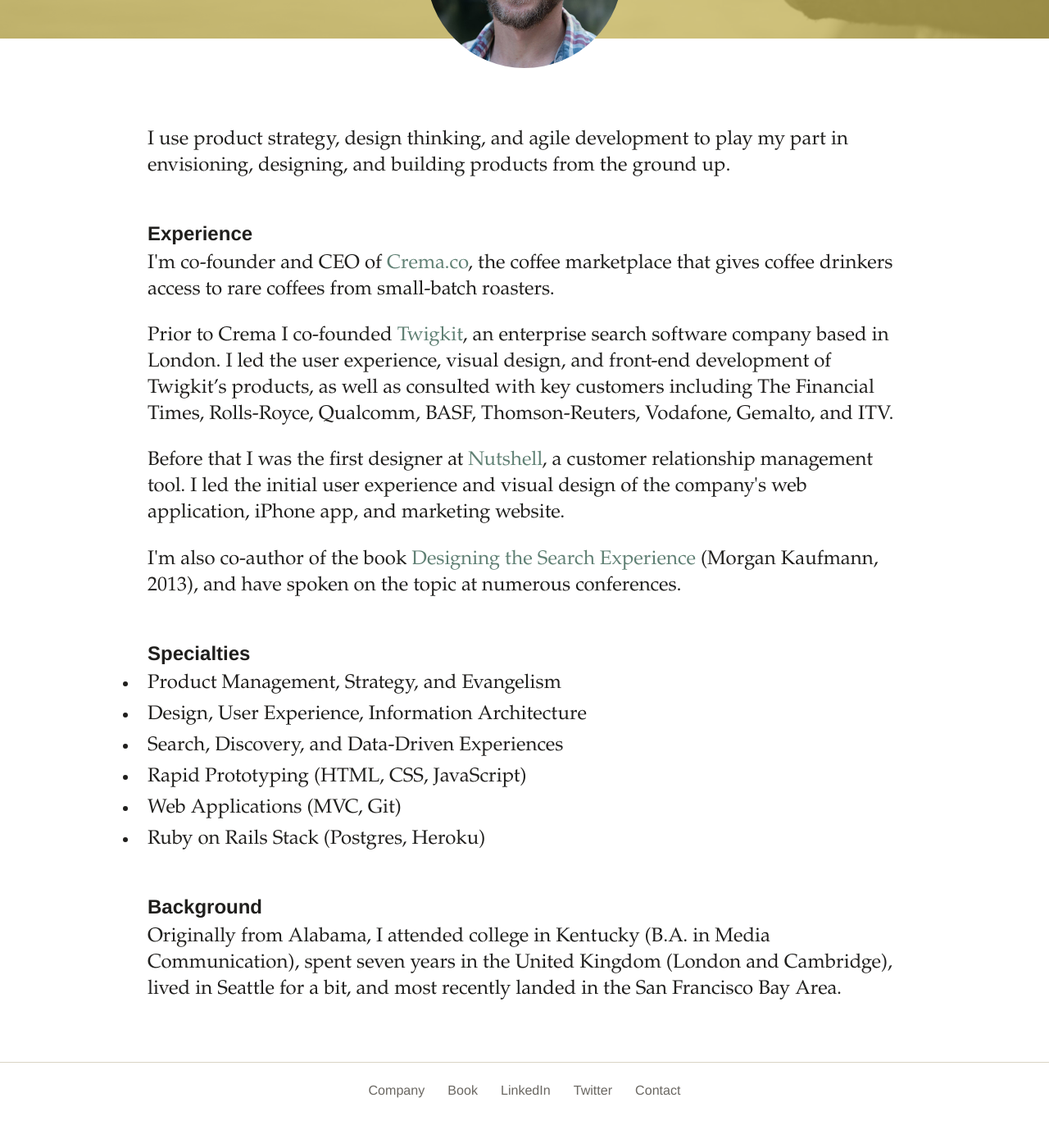
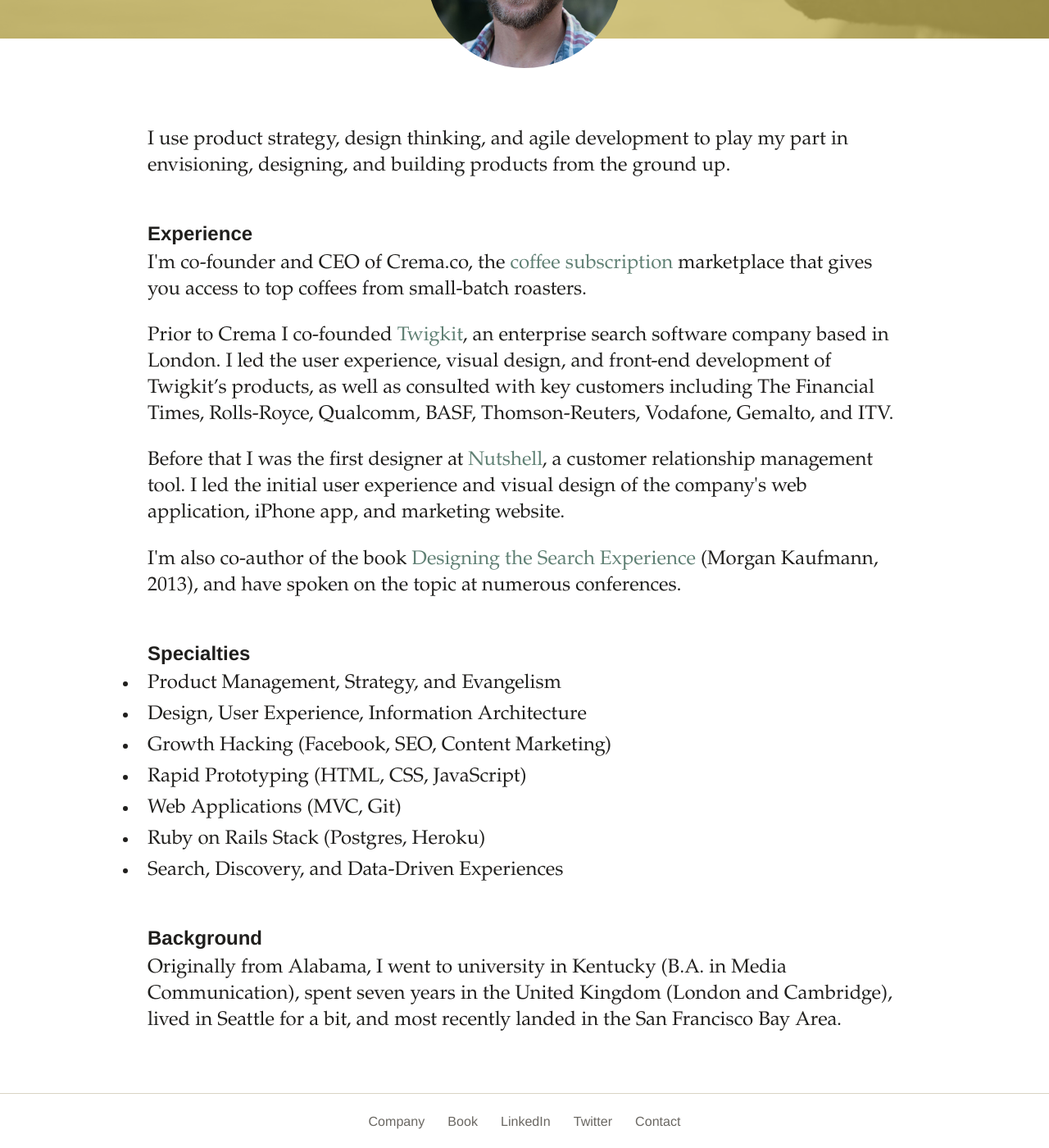
Before and after one commit to SeriouslyInc/tylertate, a Jekyll site: the page built from about.html, in a window 1280 px wide and 1400 px high, scrolled down 271 px. Shown: the whole window at 82% size. Built offline with Jekyll 4.4.1, drawn with Linux system fonts in a browser that asks for light colours; before the commit the page ends 1633 px from its top, so only the background shows below that.

Commit message:
Adding recent blog posts and udpating bio.

```diff
--- a/about.html
+++ b/about.html
@@ -19,7 +19,7 @@ bodyId: about
 
 			<h3>Experience</h3>
 
-			<p>I'm co-founder and CEO of <a href="https://crema.co">Crema.co</a>, the coffee marketplace that gives coffee drinkers access to rare coffees from small-batch roasters.</p>
+			<p>I'm co-founder and CEO of Crema.co, the <a href="https://crema.co">coffee subscription</a> marketplace that gives you access to top coffees from small-batch roasters.</p>
 
 			<p>Prior to Crema I co-founded <a href="/works/2014/01/01/twigkit-user-interface-components.html">Twigkit</a>, an enterprise search software company based in London. I led the user experience, visual design, and front-end development of Twigkit’s products, as well as consulted with key customers including The Financial Times, Rolls-Royce, Qualcomm, BASF, Thomson-Reuters, Vodafone, Gemalto, and ITV.</p>
 
@@ -31,14 +31,15 @@ bodyId: about
 			<ul>
 				<li>Product Management, Strategy, and Evangelism</li>
 				<li>Design, User Experience, Information Architecture</li>
-				<li>Search, Discovery, and Data-Driven Experiences</li>
+				<li>Growth Hacking (Facebook, SEO, Content Marketing)</li>
 				<li>Rapid Prototyping (HTML, CSS, JavaScript)</li>
 				<li>Web Applications (MVC, Git)</li>
 				<li>Ruby on Rails Stack (Postgres, Heroku)</li>
+				<li>Search, Discovery, and Data-Driven Experiences</li>
 			</ul>
 
 			<h3>Background</h3>
-			<p>Originally from Alabama, I attended college in Kentucky (B.A. in Media Communication), spent seven years in the United Kingdom (London and Cambridge), lived in Seattle for a bit, and most recently landed in the San Francisco Bay Area.</p>
+			<p>Originally from Alabama, I went to university in Kentucky (B.A. in Media Communication), spent seven years in the United Kingdom (London and Cambridge), lived in Seattle for a bit, and most recently landed in the San Francisco Bay Area.</p>
 
 			<!-- <h3>Get in touch</h3>
 			<p>Are you building a new product or ready to take an existing one to the next level? <a href="mailto:tyler@tylertate.com">Drop me a line</a>. I provide design consulting for teams tackling problems I'm passionate about.</p> -->
--- a/index.html
+++ b/index.html
@@ -5,7 +5,7 @@ bodyId: home
 ---
 
 <header class="hero">
-	<h2 class="hero-heading">Design, code, coffee. I enjoy creating products people love.</h2>
+	<h2 class="hero-heading">Design, code, coffee. I enjoy creating and scaling products people love.</h2>
 	<div class="hero-text">
 		<p>Hi, I'm Tyler, co-founder and CEO of <a href="https://Crema.co">Crema.co</a>, the coffee marketplace.</p>
 		<p>Previously I was co-founder at <a href="http://twigkit.com/">Twigkit</a> (enterprise search software), the first lead designer at <a href="http://nutshell.com/">Nutshell</a> (SaaS CRM), and co-author of <a href="http://designingthesearchexperience.com/">Designing the Search Experience</a>.</p>
```
Also changed, not shown: blog/_posts/2017-02-09-500-startups-chandini-ammineni-product-market-fit.markdown (added, +7 -0 lines), blog/_posts/2017-02-10-500-startups-nemo-chu-marketing-brainstorming-really-simple-guessing.markdown (added, +7 -0 lines), blog/_posts/2017-02-22-what-we-learned-at-500-startups.markdown (added, +7 -0 lines), events/_posts/2017-02-15-500-startups-batch-19-crema-co-pitch.markdown (added, +33 -0 lines), resources/images/talks-cover2.jpg (added), 2 other files.
